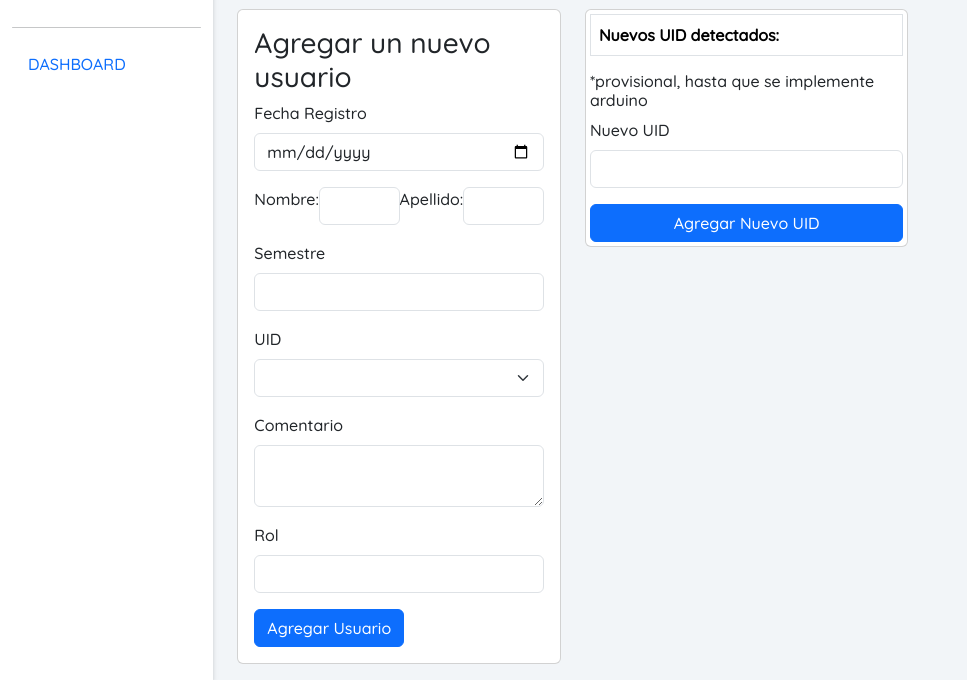
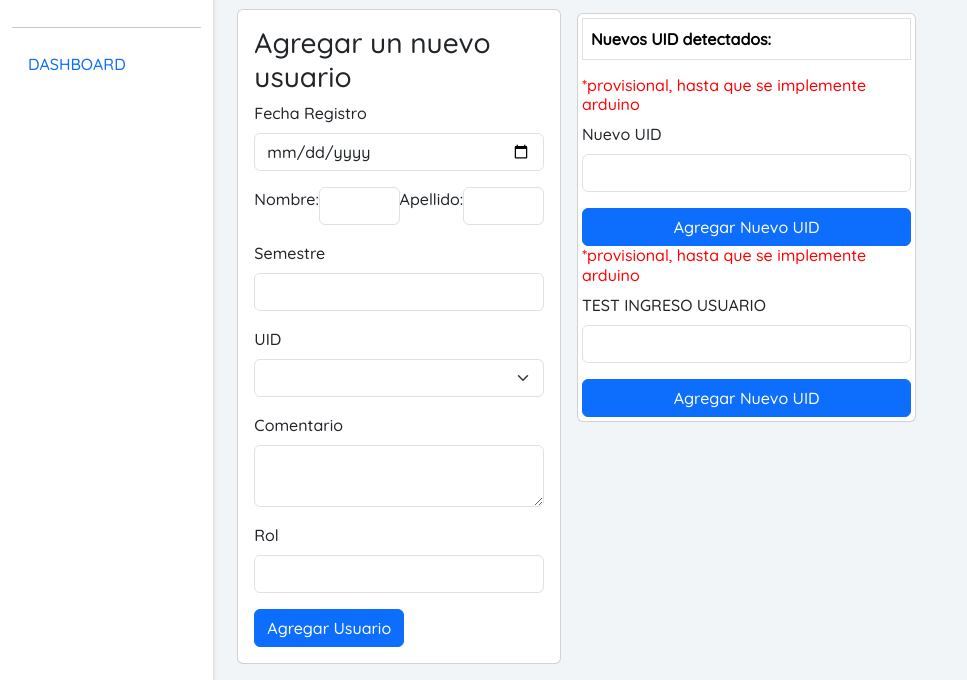
Before and after one commit to javiesp/citt_pass, a Django app: page / in a window 1280 px wide. Shown: the part 215-895 px from the top of the page, without its empty margins (0-967 px from the left). Run offline with Django 4.2, Linux system fonts and the light colour scheme; data that the repository does not hold is empty.

Commit message:
registra ingresos

```diff
--- a/cittPassProj/cittPassApp/templates/main.html
+++ b/cittPassProj/cittPassApp/templates/main.html
@@ -128,7 +128,7 @@
                                 </div>
                             </div>
                         </div>
-                        <div class="col-md-4 mt-3">
+                        <div class="col-md-4 mt-3 p-1">
                             <div class="card p-1" id="app2">
                                 <table class="table table-bordered">
                                     <thead>
@@ -141,11 +141,17 @@
                                     </tbody>
                                 </table>
                                 <div class="mb-3">
-                                    <h6>*provisional, hasta que se implemente arduino</h6>
+                                    <h6 style="color: red;">*provisional, hasta que se implemente arduino</h6>
                                     <label for="nuevoUID" class="form-label">Nuevo UID</label>
                                     <input class="form-control" name="nuevoUID" id="nuevoUID" aria-describedby="nuevoUID">
                                 </div>
                                 <button class="btn btn-primary" onclick="agregarNuevoUid()">Agregar Nuevo UID</button>
+                                <div class="mb-3">
+                                    <h6 style="color: red;">*provisional, hasta que se implemente arduino</h6>
+                                    <label for="nuevoIngreso" class="form-label">TEST INGRESO USUARIO</label>
+                                    <input class="form-control" name="nuevoIngreso" id="nuevoIngreso" aria-describedby="nuevoIngreso">
+                                </div>
+                                <button class="btn btn-primary" onclick="agregarNuevoIngreso()">Agregar Nuevo UID</button>
                             </div>
                         </div>
                 </div>
--- a/cittPassProj/cittPassApp/views.py
+++ b/cittPassProj/cittPassApp/views.py
@@ -24,6 +24,24 @@ def main(request):
     # Renderizar la plantilla con el contexto
     return render(request, 'main.html', context)
 
+def add_nuevo_ingreso(uid, nombre, apellido):
+    client = MongoClient('mongodb+srv://javiesp:Ja22041982@cluster0.yuojwoc.mongodb.net/')
+    db = client['cittpass']
+    coleccionUsuario = db["ingresoUsuario"]
+
+
+    # si existe agregar a bd nuevo ingreso
+    ingresoUsuario = {
+            "fecha_ingreso" : fecha_de_hoy,
+            "UID" : uid,
+            "Alumno: " : nombre + apellido,
+            "comentario" : "Hola Mundo"
+        }
+
+    coleccionUsuario.insert_one(ingresoUsuario)
+
+    return 'agregado'
+
 def verificar_uid_existente(request):
     uid = request.GET.get('uid', None)
 
@@ -34,11 +52,17 @@ def verificar_uid_existente(request):
         coleccionUsuario = db["UsuariosCitt"]
 
         # Verificar si el UID existe en la base de datos
-        existe = coleccionUsuario.find_one({'UID': uid}) is not None
+        user = coleccionUsuario.find_one({'UID': uid}, {'nombre': 1, 'apellido': 1})
 
-        return JsonResponse({'existe': existe})
+        # si existe agregar a bd nuevo ingreso
+        if user:
+            add_nuevo_ingreso(uid, user.get('nombre'), user.get('apellido'))
+            print('hola')
+
+        return JsonResponse({'existe': user is not None})
     else:
         return JsonResponse({'existe': False})
+
 
 
 def add_user(request):
```
